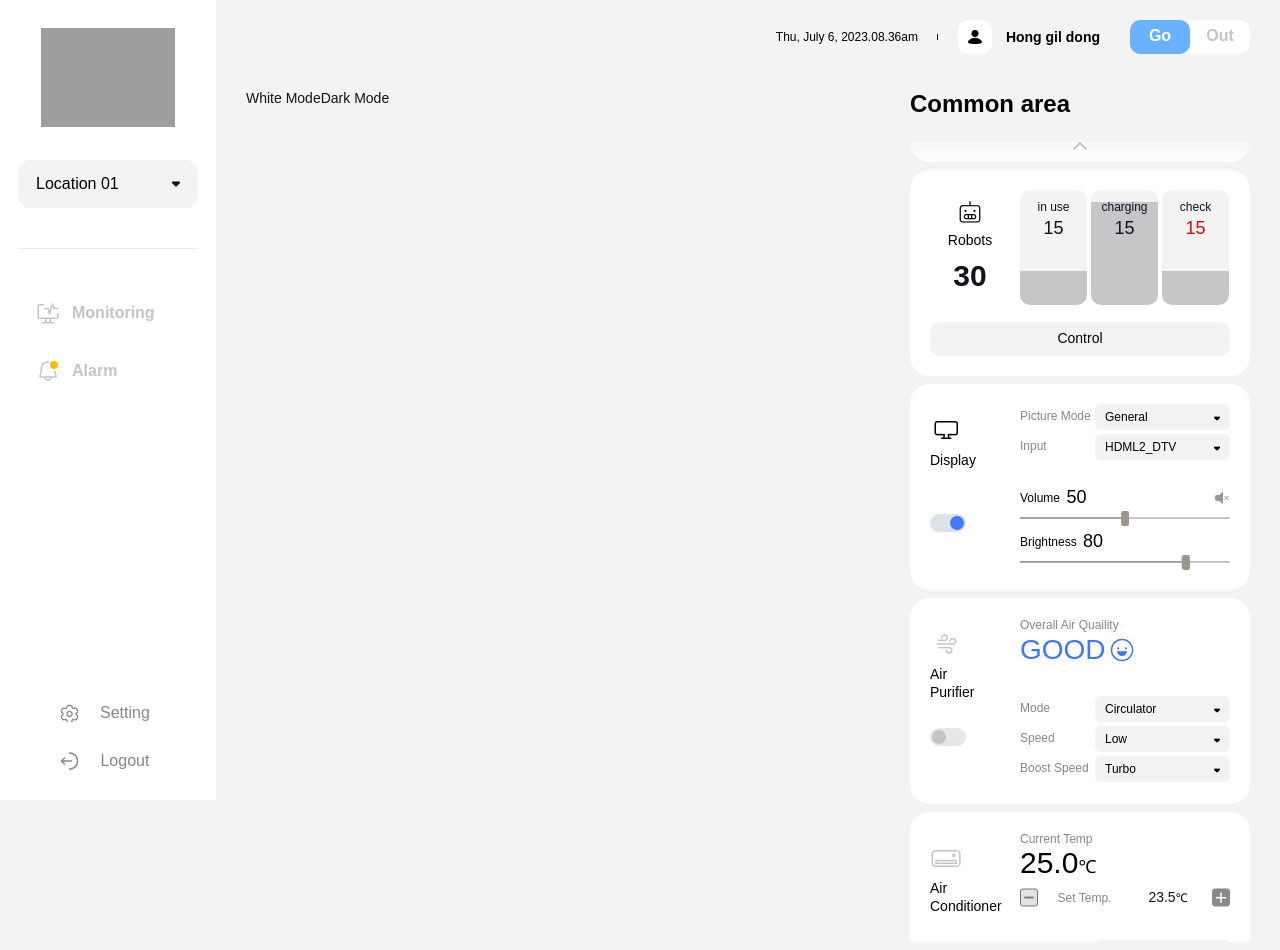
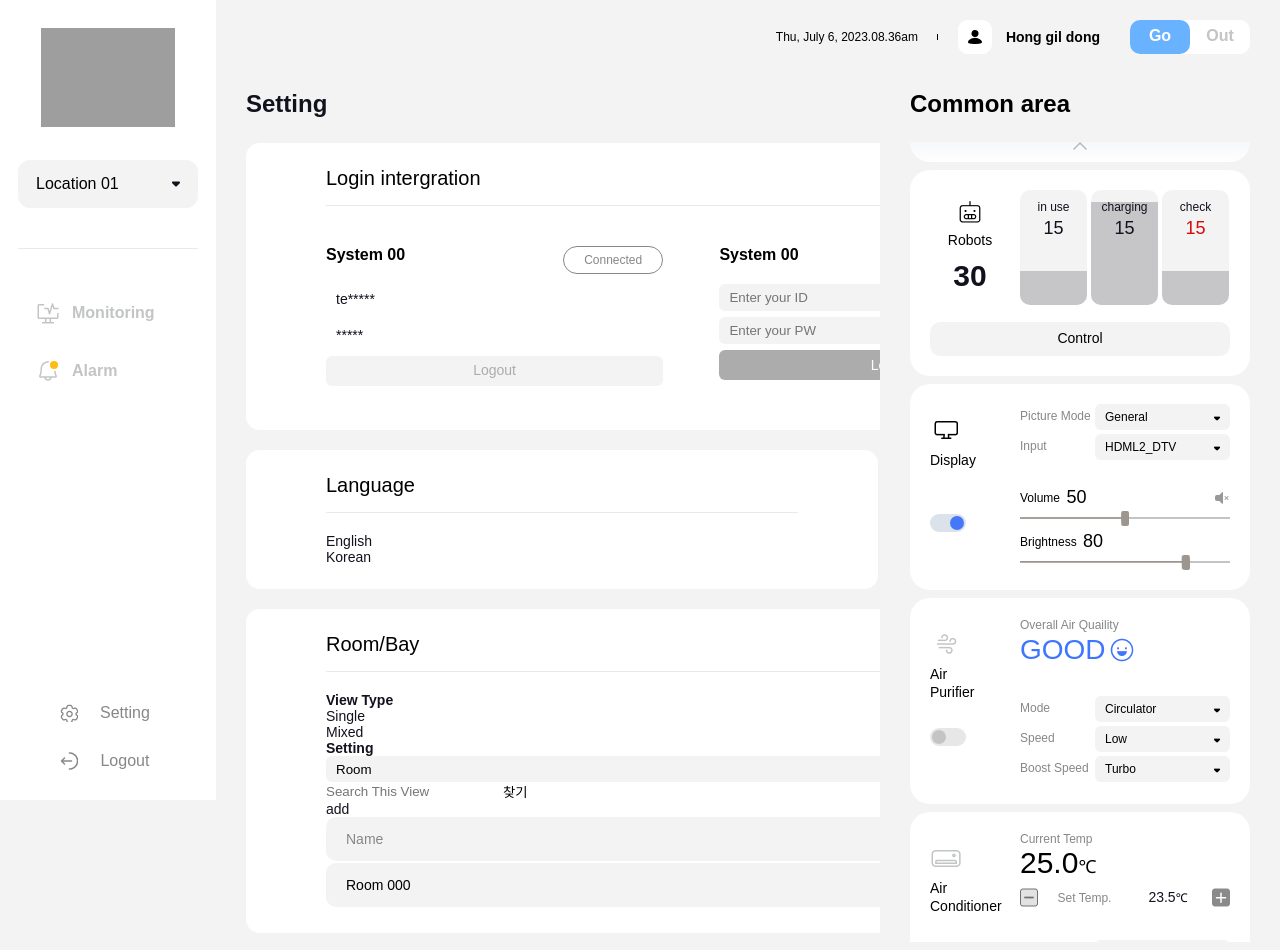
Before and after one commit to b-sso/lge, a React (Create React App) app: page /setting in a window 1280 px wide. Shown: the top 950 px of the page. Built offline with nearby package versions, Linux system fonts and the light colour scheme; grey boxes are pictures that could not be loaded; a web font is replaced by a local one.

Commit message:
setting 진행중

```diff
--- a/src/assets/css/content.css
+++ b/src/assets/css/content.css
@@ -1121,3 +1121,155 @@
   right: -1px;
   top: -8px;
 }
+
+/* page-setting */
+#page-setting {
+  width: 100%;
+  max-width: 100%;
+  overflow: auto;
+}
+#page-setting h2 {
+  font-size: 24px;
+  font-weight: 600;
+  color: #11121e;
+  margin: 0 0 25px;
+  position: relative;
+  width: 1284px;
+}
+#page-setting .btn-save {
+  color: #fff;
+  font-size: 16px;
+  font-weight: 500;
+  min-width: 150px;
+  height: 36px;
+  line-height: 36px;
+  display: block;
+  border-radius: 10px;
+  position: absolute;
+  right: 0;
+  top: 0;
+  background: #000;
+}
+#page-setting section {
+  border-radius: 14px;
+  background: #fff;
+  width: 1284px;
+  margin-bottom: 20px;
+  padding: 24px 80px;
+}
+#page-setting .row {
+  display: flex;
+  justify-content: space-between;
+  gap: 20px;
+  width: 1284px;
+}
+#page-setting h3 {
+  font-size: 20px;
+  font-weight: 500;
+  color: #000;
+  padding: 0 0 15px;
+  border-bottom: 1px solid #e9e9e9;
+  margin: 0 0 20px;
+}
+#page-setting .system-box {
+  display: flex;
+  gap: 5%;
+  flex-wrap: wrap;
+}
+#page-setting .system-box li {
+  flex: 0 0 30%;
+  position: relative;
+  margin-top: 20px;
+  margin-bottom: 20px;
+}
+#page-setting .system-box h4 {
+  font-size: 16px;
+  font-weight: 600;
+  color: #000;
+  margin: 0 0 20px;
+}
+#page-setting .system-box .badge-ok {
+  position: absolute;
+  right: 0;
+  top: 0;
+  color: #868788;
+  font-size: 12px;
+  font-weight: 500;
+  border: 1px solid #868788;
+  border-radius: 30px;
+  min-width: 100px;
+  height: 28px;
+  text-align: center;
+  padding-top: 6px;
+}
+#page-setting .system-box .info-id,
+#page-setting .system-box .info-pw {
+  width: 100%;
+  font-size: 14px;
+  font-weight: 400;
+  height: 30px;
+  margin-bottom: 6px;
+  display: flex;
+  align-items: center;
+  padding-left: 10px;
+}
+#page-setting .system-box input[type=text],
+#page-setting .system-box input[type=password] {
+  width: 100%;
+  border-radius: 6px;
+  background: #f3f3f3;
+  padding: 6px 10px;
+  margin-bottom: 6px;
+}
+#page-setting .system-box .btn-login,
+#page-setting .system-box .btn-logout {
+  font-size: 14px;
+  font-weight: 500;
+  height: 30px;
+  line-height: 28px;
+  border-radius: 6px;
+  display: block;
+  width: 100%;
+}
+#page-setting .system-box .btn-logout {
+  background-color: #f3f3f3;
+  color: #acacac;
+}
+#page-setting .system-box .btn-login {
+  background-color: #acacac;
+  color: #fff;
+}
+
+#page-setting .ho li {
+  display: flex;
+  align-items: center;
+  gap: 2px;
+  border-radius: 10px;
+  height: 44px;
+  overflow: hidden;
+  margin-bottom: 2px;
+}
+#page-setting .ho li .col {
+  background: #f3f3f3;
+  height: 44px;
+  display: flex;
+  align-items: center;
+  padding: 0 20px;
+  color: #000;
+}
+#page-setting .ho li .name {
+  flex: 1 0 660px;
+}
+#page-setting .ho li .create {
+  flex: 0 0 220px;
+}
+#page-setting .ho li .edit {
+  flex: 0 0 145px;
+}
+#page-setting .ho li .del {
+  flex: 0 0 90px;
+}
+#page-setting .ho li.title .col {
+  color: #868788;
+  font-size: 500;
+}
--- a/src/pages/Setting.js
+++ b/src/pages/Setting.js
@@ -1,18 +1,101 @@
 const Setting = ({ mode, onModeChange }) => {
   return (
-  <div id="page-setting">
-     <div>
-      <label>
-        <input type="radio" name="mode" value="1" checked={mode === "1"} onChange={() => onModeChange("1")} />
-        White Mode
-      </label>
-      <label>
-        <input type="radio" name="mode" value="2" checked={mode === "2"} onChange={() => onModeChange("2")} />
-        Dark Mode
-      </label>
+    <div id="page-setting">
+      <h2>
+        Setting
+        <button type="submit" name="" class="btn-save">Setup complete</button>
+      </h2>
+      <section className="sec-system">
+        <h3>Login intergration</h3>
+        <ul className="system-box">
+          <li>
+            <h4>System 00</h4>
+            <span className="badge-ok">Connected</span>
+            <div className="info">
+              <div className="info-id">te*****</div>
+              <div className="info-pw">*****</div>
+              <a href="" className="btn-logout">Logout</a>
+            </div>
+          </li>
+          <li>
+            <h4>System 00</h4>
+            <form name="" action="">
+              <input type="text" name="" placeholder="Enter your ID" />
+              <input type="password" name="" placeholder="Enter your PW" />
+              <button type="submit" name="" className="btn-login">Login</button>
+            </form>
+          </li>
+        </ul>
+      </section>
+      <div className="row">
+        <section className="sec-lang">
+          <h3>Language</h3>
+          <div className="inner">
+            <div className="comp-radio">
+              <label><input type="radio" name="lang" />English</label>
+            </div>
+            <div className="comp-radio">
+              <label><input type="radio" name="lang" />Korean</label>
+            </div>
+          </div>
+        </section>
+        <section className="sec-theme">
+          <h3>Screen Theme</h3>
+          <div className="inner">
+            <div className="comp-radio">
+              <label><input type="radio" name="mode" value="1" checked={mode === '1'} onChange={() => onModeChange('1')} />White Mode</label>
+            </div>
+            <div className="comp-radio">
+              <label><input type="radio" name="mode" value="2" checked={mode === '2'} onChange={() => onModeChange('2')} />Dark Mode</label>
+            </div>
+          </div>
+        </section>
+      </div>
+      <section className="sec-room">
+        <h3>Room/Bay</h3>
+        <div className="ho">
+          <h4>View Type</h4>
+          <div className="comp-radio">
+            <label><input type="radio" name="view" />Single</label>
+          </div>
+          <div className="comp-radio">
+            <label><input type="radio" name="view" />Mixed</label>
+          </div>
+        </div>
+        <div className="ho">
+          <h4>Setting</h4>
+          <div className="bar">
+            <select name="" className="comp-select">
+              <option value="">Room</option>
+            </select>
+            <div className="search">
+              <input type="text" name="" placeholder="Search This View" />
+              <button type="submit" name="" className="btn-search">찾기</button>
+            </div>
+            <a href="" className="btn-add">add</a>
+          </div>
+          <ul>
+            <li className="title">
+              <div className="col name">Name</div>
+              <div className="col create">Created On</div>
+              <div className="col edit">Edit</div>
+              <div className="col del">Delete</div>
+            </li>
+            <li>
+              <div className="col name">Room 000</div>
+              <div className="col create">20/06/2023</div>
+              <div className="col edit">
+                <a href="" className="btn-edit">Edit</a>
+              </div>
+              <div className="col del">
+                <a href="" className="btn-del"></a>
+              </div>
+            </li>
+          </ul>
+        </div>
+      </section>
     </div>
-  </div>
-);
+  );
 };
 
 export default Setting;
```
